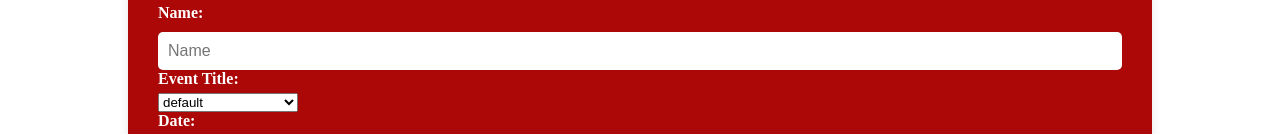
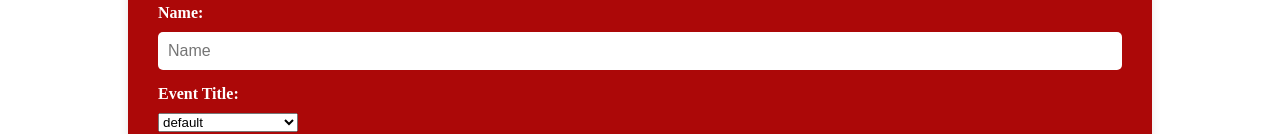
Before and after one commit to crytotec/Event, a React (Vite) app: page /Event in a window 1280 px wide. Shown: the part 666-800 px from the top of the page. Built offline with nearby package versions, Linux system fonts and the light colour scheme.

Commit message:
event css

```diff
--- a/src/Event Planner/Event.css
+++ b/src/Event Planner/Event.css
@@ -16,7 +16,7 @@ form {
 label {
     color: #ffffff;
     font-weight: bold;
-    margin-bottom: 5px;
+    margin-bottom: px;
     display: block;
 }
 
@@ -35,10 +35,17 @@ label {
     margin-bottom: 20px;
 }
 
+.event{
+    margin-bottom: 10px;
+}
+select{
+    margin-bottom: 10px;
+}
 input, textarea {
     padding: 10px;
     margin-top: 5px;
     border: none;
+    margin-bottom: 15px;
     border-radius: 5px;
     width: 100%;
     font-size: 1em;
--- a/src/Event Planner/Event.jsx
+++ b/src/Event Planner/Event.jsx
@@ -78,7 +78,7 @@ const handleSubmit = (e) =>{
           placeholder='Name'
         />
 
-       <label htmlFor='Event'>Event Title:</label>
+       <label className='event' htmlFor='Event'>Event Title:</label>
         <select
           name='Title'
           value={guest.Title}
```
